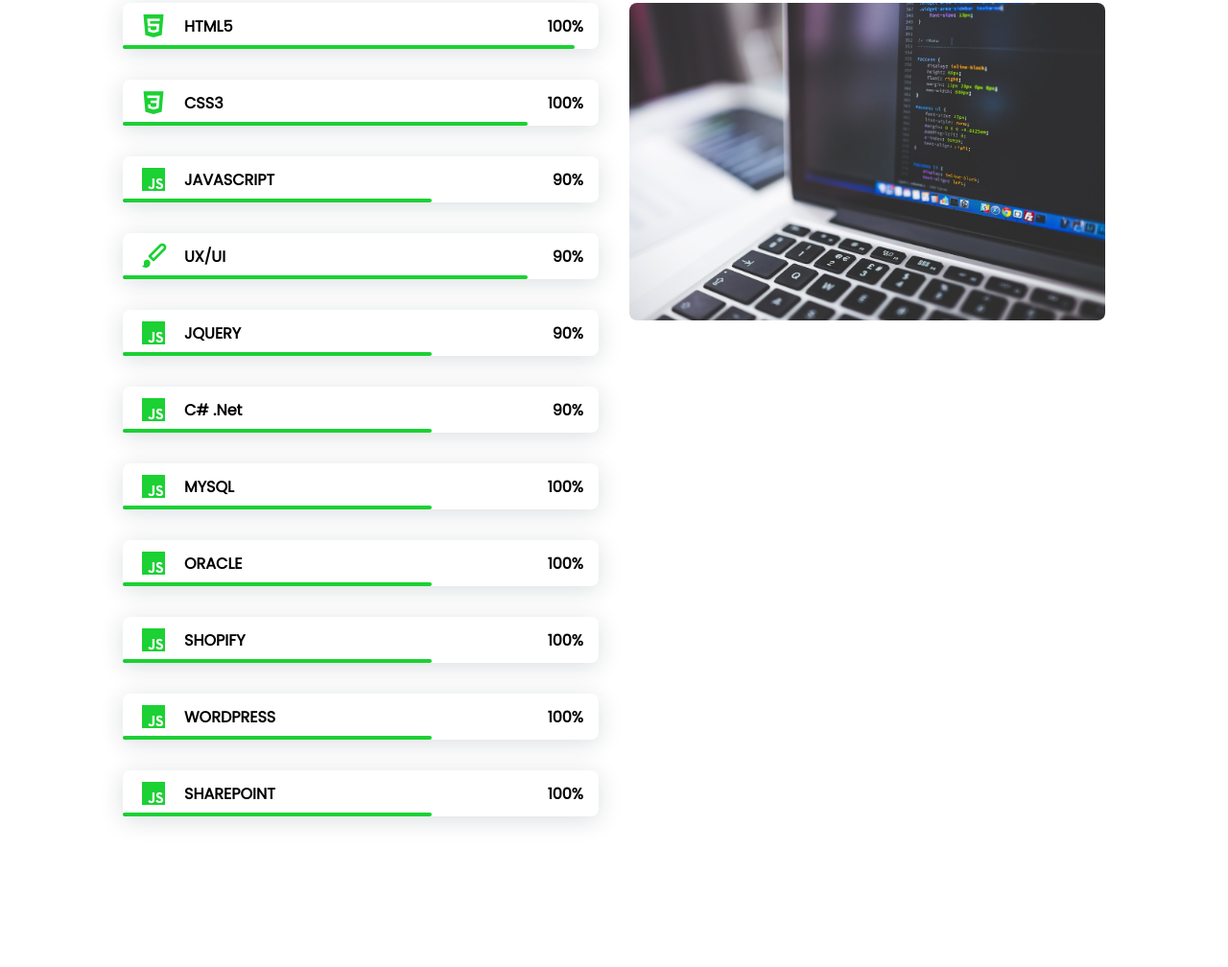
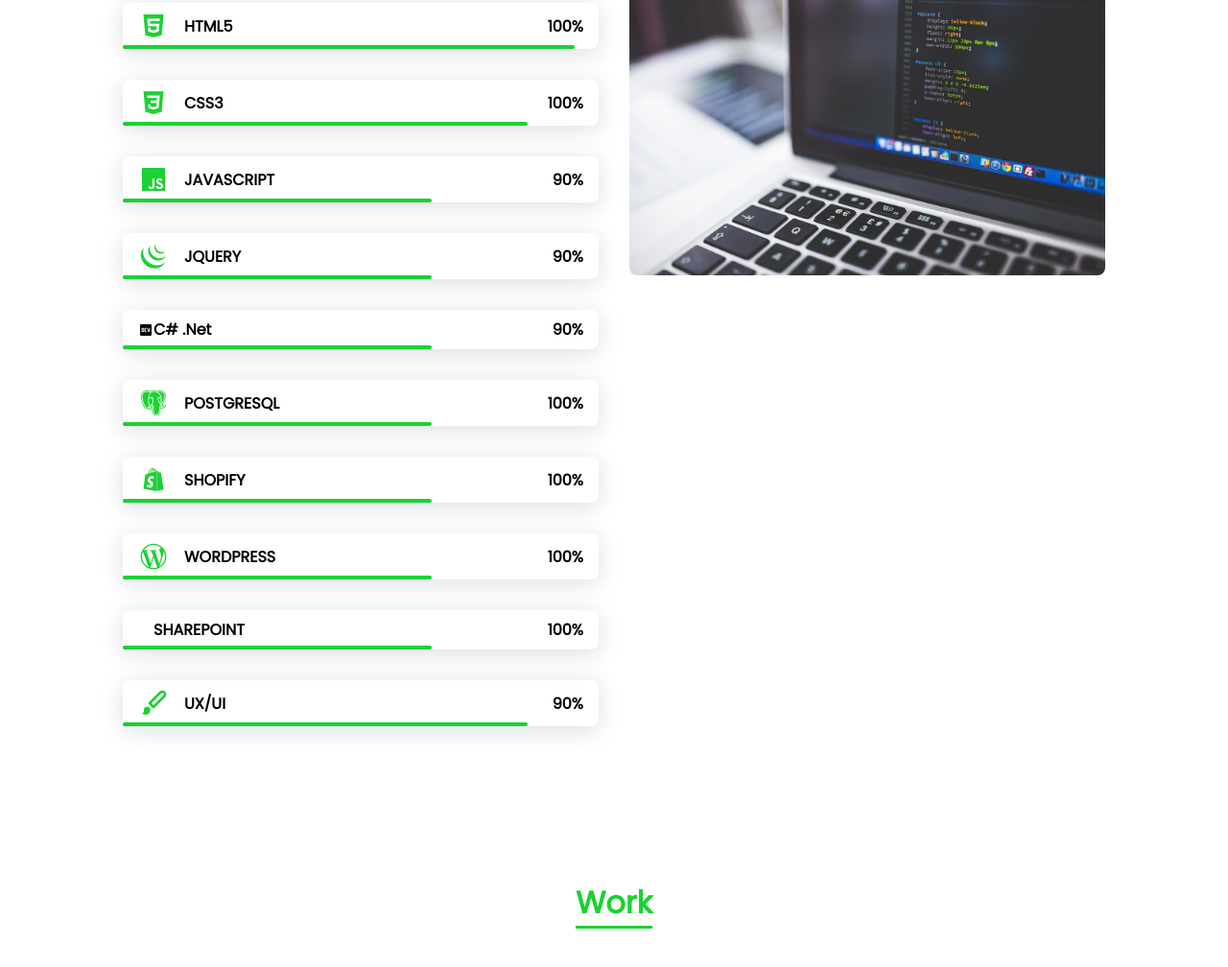
Before and after one commit to mateosaldarriagav/mateosaldarriagav.github.io, a plain HTML site: page index.html in a window 1280 px wide. Shown: the part 1703-2711 px from the top of the page at 96% size. Drawn offline with nearby package versions, Linux system fonts and the light colour scheme.

Commit message:
Initial commit

```diff
--- a/index.html
+++ b/index.html
@@ -147,19 +147,7 @@
                     </div>
                     <div class="skills__data">
                         <div class="skills__names">
-                            <i class='bx bxs-paint skills__icon'></i>
-                            <span class="skills__name">UX/UI</span>
-                        </div>
-                        <div class="skills__bar skills__ux">
-
-                        </div>
-                        <div>
-                            <span class="skills__percentage">90%</span>
-                        </div>
-                    </div>
-                    <div class="skills__data">
-                        <div class="skills__names">
-                            <i class='bx bxl-javascript skills__icon'></i>
+                            <i class='bx bxl-jquery skills__icon' ></i>
                             <span class="skills__name">JQUERY</span>
                         </div>
                         <div class="skills__bar skills__js">
@@ -171,7 +159,7 @@
                     </div>
                     <div class="skills__data">
                         <div class="skills__names">
-                            <i class='bx bxl-javascript skills__icon'></i>
+                            <i class='bx bxl-dev-to skills_icon' ></i>
                             <span class="skills__name">C# .Net</span>
                         </div>
                         <div class="skills__bar skills__js">
@@ -181,22 +169,10 @@
                             <span class="skills__percentage">90%</span>
                         </div>
                     </div>
-                    <div class="skills__data">
-                        <div class="skills__names">
-                            <i class='bx bxl-javascript skills__icon'></i>
-                            <span class="skills__name">MYSQL</span>
-                        </div>
-                        <div class="skills__bar skills__js">
-
-                        </div>
-                        <div>
-                            <span class="skills__percentage">100%</span>
-                        </div>
-                    </div>
                      <div class="skills__data">
                         <div class="skills__names">
-                            <i class='bx bxl-javascript skills__icon'></i>
-                            <span class="skills__name">ORACLE</span>
+                            <i class='bx bxl-postgresql skills__icon' ></i>
+                            <span class="skills__name">POSTGRESQL</span>
                         </div>
                         <div class="skills__bar skills__js">
 
@@ -207,7 +183,7 @@
                     </div>
                     <div class="skills__data">
                         <div class="skills__names">
-                            <i class='bx bxl-javascript skills__icon'></i>
+                            <i class='bx bxl-shopify skills__icon' ></i>
                             <span class="skills__name">SHOPIFY</span>
                         </div>
                         <div class="skills__bar skills__js">
@@ -219,7 +195,7 @@
                     </div>
                      <div class="skills__data">
                         <div class="skills__names">
-                            <i class='bx bxl-javascript skills__icon'></i>
+                            <i class='bx bxl-wordpress skills__icon' ></i>
                             <span class="skills__name">WORDPRESS</span>
                         </div>
                         <div class="skills__bar skills__js">
@@ -231,7 +207,7 @@
                     </div>
                     <div class="skills__data">
                         <div class="skills__names">
-                            <i class='bx bxl-javascript skills__icon'></i>
+                            <i class='bx bxl-sharepoint skills__icon'></i>
                             <span class="skills__name">SHAREPOINT</span>
                         </div>
                         <div class="skills__bar skills__js">
@@ -239,6 +215,18 @@
                         </div>
                         <div>
                             <span class="skills__percentage">100%</span>
+                        </div>
+                    </div>
+                     <div class="skills__data">
+                        <div class="skills__names">
+                            <i class='bx bxs-paint skills__icon'></i>
+                            <span class="skills__name">UX/UI</span>
+                        </div>
+                        <div class="skills__bar skills__ux">
+
+                        </div>
+                        <div>
+                            <span class="skills__percentage">90%</span>
                         </div>
                     </div>
                 </div>
```
